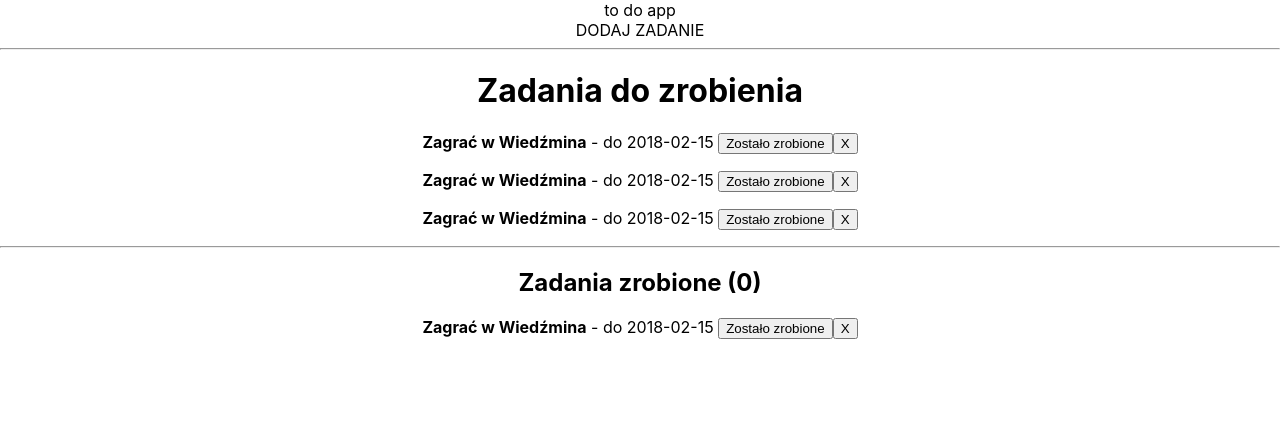
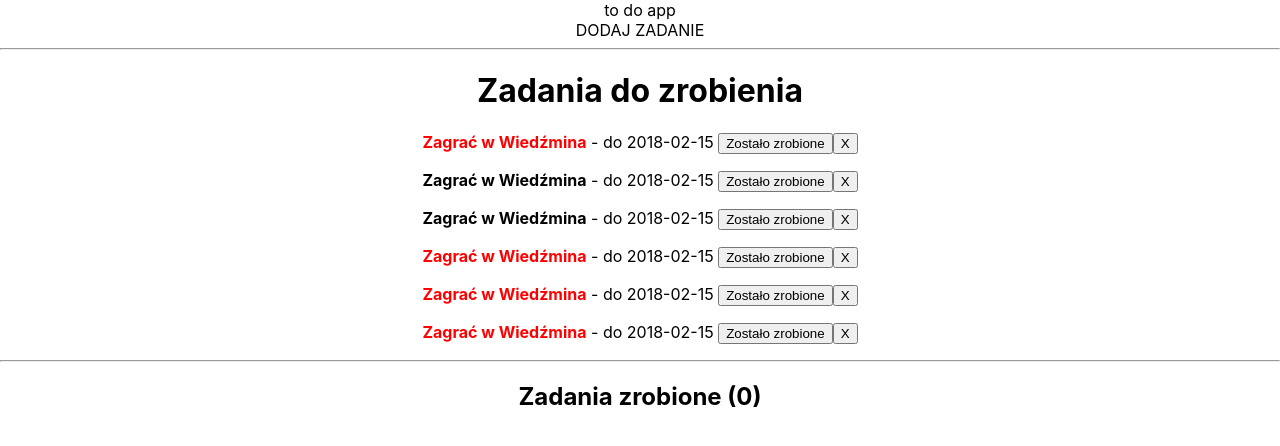
Before and after one commit to SzymonMrzyglod/toDoReactApp, a React (Create React App) app: page / in a window 1280 px wide. Shown: the top 446 px of the page. Built offline with nearby package versions, Linux system fonts and the light colour scheme.

Commit message:
task properties add

```diff
--- a/src/App.js
+++ b/src/App.js
@@ -19,7 +19,7 @@
         text: 'Zagrać w Wiedźmina',
         date: '2018-02-15',
         important: false,
-        active: false,
+        active: true,
         finishDate: null
       },
       {
@@ -32,6 +32,22 @@
       },
       {
         id: 3,
+        text: 'Zagrać w Wiedźmina',
+        date: '2018-02-15',
+        important: true,
+        active: true,
+        finishDate: null
+      },
+      {
+        id: 4,
+        text: 'Zagrać w Wiedźmina',
+        date: '2018-02-15',
+        important: true,
+        active: true,
+        finishDate: null
+      },
+      {
+        id: 5,
         text: 'Zagrać w Wiedźmina',
         date: '2018-02-15',
         important: true,
--- a/src/components/Task/Task.js
+++ b/src/components/Task/Task.js
@@ -1,16 +1,32 @@
 import React from 'react';
 
 const Task = (props) => {
-    const {text, date, id} = props.task;
+    const style = {
+        color: 'red',
+    }
+    const {text, date, id, active, important, finishDate} = props.task;
+    if(active){
     return (
         <div>
             <p>
-                <strong>{text}</strong> - do <span>{date} </span>
+                <strong style={important ? style: null}>{text}</strong> - do <span>{date} </span>
                 <button onClick={() => props.change(id)}>Zostało zrobione</button>
                 <button onClick={() => props.delete(id)}>X</button>
             </p>
         </div>
      );
+    }else {
+        const finish = new Date(finishDate).toLocaleString()
+        return(
+            <div>
+                <p>
+                    <strong>{text}</strong> - do <em>(zrobić do {date}) </em> <br />
+                    -potwierdzenie wykonania <span>{finish}</span>
+                    <button onClick={() => props.delete(id)}>X</button>
+                </p>
+            </div>
+        )
+    }
 }
 
 export default Task;
--- a/src/components/TaskList/TaskList.js
+++ b/src/components/TaskList/TaskList.js
@@ -24,12 +24,13 @@
         <>
             <div className='active'>
                 <h1>Zadania do zrobienia</h1>
-                {activeTasks}
+                {activeTasks.length > 0 ? activeTasks : 'Wszystkie zadania wykonane!'}
             </div>
             <hr />
             <div className='done'>
-                <h2>Zadania zrobione (0)</h2>
-                {doneTasks}
+                <h2>Zadania zrobione ({done.length})</h2>
+                {done.length > 5 && <span>Wyświetlonych jest 5 ostatnich zadań</span>}
+                {doneTasks.slice(0,5)}
             </div>
         </>
       );
```
